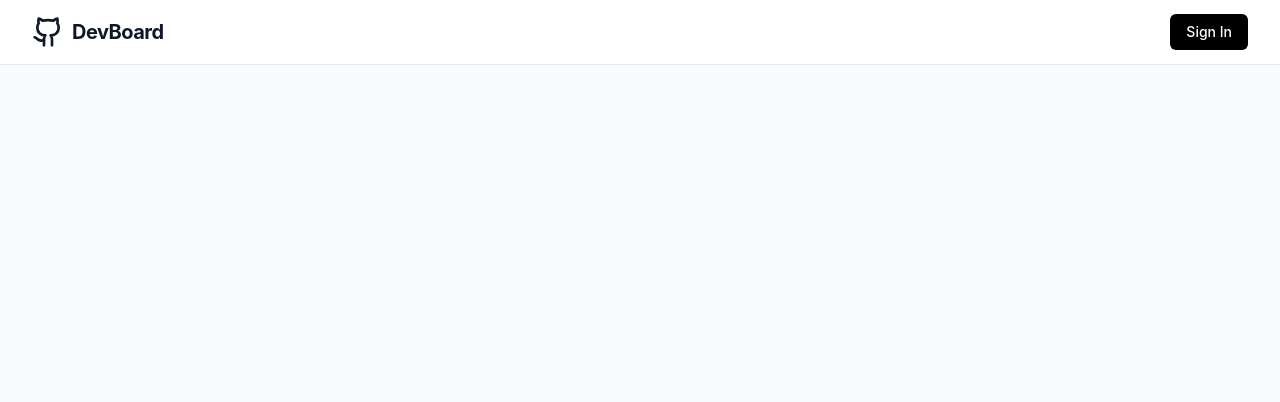
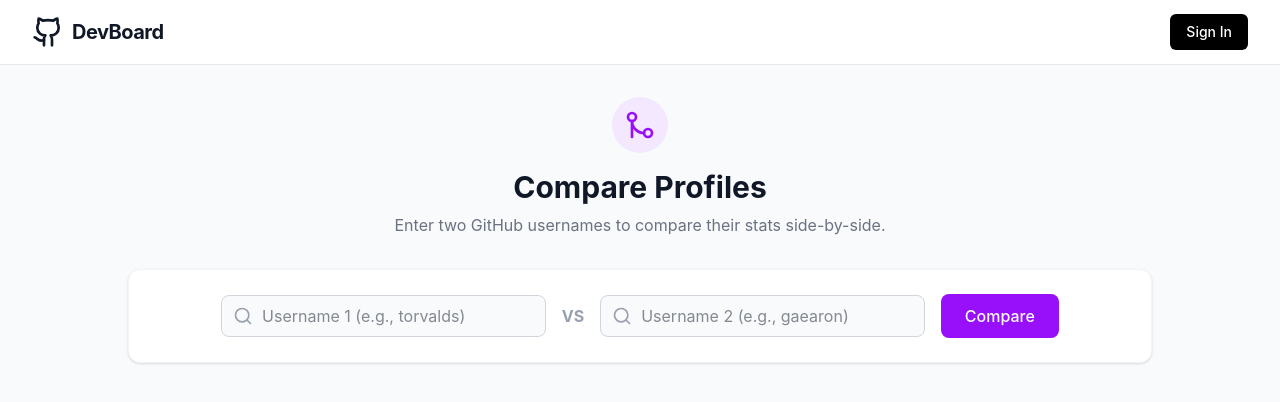
Before and after one commit to Dhanush-CC/Devboard, a React (Vite) app in the folder frontend/: page /compare in a window 1280 px wide. Before the commit this address had no page. Shown: the top 402 px of the page. Built offline with nearby package versions, Linux system fonts and the light colour scheme.

Commit message:
Implemented Compare Profile Feature

```diff
--- a/frontend/src/App.tsx
+++ b/frontend/src/App.tsx
@@ -3,7 +3,8 @@
 import Home from './pages/HomePage';
 import Login from './pages/LoginPage';
 import Dashboard from './pages/Dashboard';
-import SavedProfiles from './pages/SavedProfiles'; // <-- Add this import
+import SavedProfiles from './pages/SavedProfiles';
+import Compare from './pages/ComparePage'; //
 
 function App() {
   return (
@@ -16,7 +17,8 @@
             <Route path="/" element={<Home />} />
             <Route path="/login" element={<Login />} />
             <Route path="/user/:username" element={<Dashboard />} />
-            <Route path="/saved" element={<SavedProfiles />} /> {/* <-- Add this route */}
+            <Route path="/saved" element={<SavedProfiles />} />
+            <Route path="/compare" element={<Compare />} />
           </Routes>
         </main>
       </div>
--- a/frontend/src/components/Navbar.tsx
+++ b/frontend/src/components/Navbar.tsx
@@ -1,5 +1,5 @@
 import { Link, useNavigate } from 'react-router-dom';
-import { LogOut, User, Bookmark } from 'lucide-react'; // <-- Import Bookmark
+import { LogOut, User, Bookmark, GitMerge } from 'lucide-react';
 import { useAuth } from '../context/AuthContext';
 import GithubIcon from './GithubIcon';
 
@@ -17,33 +17,47 @@
       <div className="max-w-7xl mx-auto px-4 sm:px-6 lg:px-8">
         <div className="flex justify-between h-16 items-center">
 
+          {/* Logo / Brand */}
           <Link to="/" className="flex items-center gap-2 text-gray-900 dark:text-white hover:opacity-80 transition-opacity">
             <GithubIcon className="w-8 h-8" />
             <span className="text-xl font-bold tracking-tight">DevBoard</span>
           </Link>
 
+          {/* Right side navigation */}
           <div className="flex items-center gap-4">
             {isAuthenticated ? (
               <>
-                {/* --- NEW SAVED LINK --- */}
+                {/* Compare Link */}
+                <Link
+                  to="/compare"
+                  className="flex items-center gap-1.5 text-sm font-medium text-gray-600 hover:text-purple-600 dark:text-gray-300 dark:hover:text-purple-400 transition-colors"
+                >
+                  <GitMerge className="w-4 h-4" />
+                  <span className="hidden sm:inline">Compare</span>
+                </Link>
+
+                {/* Saved Profiles Link */}
                 <Link
                   to="/saved"
-                  className="flex items-center gap-1.5 text-sm font-medium text-gray-600 hover:text-blue-600 dark:text-gray-300 dark:hover:text-blue-400 transition-colors"
+                  className="flex items-center gap-1.5 text-sm font-medium text-gray-600 hover:text-blue-600 dark:text-gray-300 dark:hover:text-blue-400 transition-colors ml-2"
                 >
                   <Bookmark className="w-4 h-4" />
                   <span className="hidden sm:inline">Saved</span>
                 </Link>
 
-                <div className="h-4 w-px bg-gray-300 dark:bg-gray-600 mx-1 hidden sm:block"></div>
-                {/* ---------------------- */}
+                {/* Divider */}
+                <div className="h-4 w-px bg-gray-300 dark:bg-gray-600 mx-2 hidden sm:block"></div>
 
+                {/* User Info */}
                 <div className="flex items-center gap-2 text-sm font-medium text-gray-700 dark:text-gray-300">
                   <User className="w-5 h-5" />
                   <span>{user?.name}</span>
                 </div>
+
+                {/* Logout Button */}
                 <button
                   onClick={handleLogout}
-                  className="flex items-center gap-2 px-3 py-2 rounded-md text-sm font-medium text-red-600 hover:bg-red-50 dark:hover:bg-red-900/20 transition-colors"
+                  className="flex items-center gap-2 px-3 py-2 rounded-md text-sm font-medium text-red-600 hover:bg-red-50 dark:hover:bg-red-900/20 transition-colors ml-2"
                 >
                   <LogOut className="w-4 h-4" />
                   <span className="hidden sm:inline">Logout</span>
--- /dev/null
+++ b/frontend/src/pages/ComparePage.tsx
@@ -0,0 +1,168 @@
+import { useState } from 'react';
+import { api } from '../services/api';
+import { Loader2, Search, Users, BookMarked, GitMerge } from 'lucide-react';
+import { BarChart, Bar, XAxis, YAxis, CartesianGrid, Tooltip, Legend, ResponsiveContainer } from 'recharts';
+
+export default function Compare() {
+  const [username1, setUsername1] = useState('');
+  const [username2, setUsername2] = useState('');
+
+  const [data1, setData1] = useState<any>(null);
+  const [data2, setData2] = useState<any>(null);
+
+  const [loading, setLoading] = useState(false);
+  const [error, setError] = useState('');
+
+  const handleCompare = async (e: React.FormEvent) => {
+    e.preventDefault();
+    if (!username1.trim() || !username2.trim()) {
+      setError("Please enter both usernames");
+      return;
+    }
+
+    setLoading(true);
+    setError('');
+    setData1(null);
+    setData2(null);
+
+    try {
+      // Fetch both profiles simultaneously for speed
+      const [res1, res2] = await Promise.all([
+        api.get(`/github/${username1.trim()}`),
+        api.get(`/github/${username2.trim()}`)
+      ]);
+
+      setData1(res1.data.data);
+      setData2(res2.data.data);
+    } catch (err: any) {
+      setError(err.response?.data?.message || 'Failed to fetch one or both profiles. Check the usernames.');
+    } finally {
+      setLoading(false);
+    }
+  };
+
+  // Prepare data for the comparison chart
+  const chartData = data1 && data2 ? [
+    {
+      name: 'Followers',
+      [data1.profileData.login]: data1.profileData.followers,
+      [data2.profileData.login]: data2.profileData.followers,
+    },
+    {
+      name: 'Following',
+      [data1.profileData.login]: data1.profileData.following,
+      [data2.profileData.login]: data2.profileData.following,
+    },
+    {
+      name: 'Public Repos',
+      [data1.profileData.login]: data1.profileData.public_repos,
+      [data2.profileData.login]: data2.profileData.public_repos,
+    }
+  ] : [];
+
+  const renderProfileCard = (data: any) => {
+    if (!data) return null;
+    const { profileData } = data;
+    return (
+      <div className="bg-white dark:bg-gray-800 p-6 rounded-xl shadow-sm border border-gray-100 dark:border-gray-700 flex flex-col items-center text-center">
+        <img src={profileData.avatar_url} alt={profileData.login} className="w-24 h-24 rounded-full border-4 border-gray-50 dark:border-gray-700 mb-4" />
+        <h2 className="text-xl font-bold text-gray-900 dark:text-white">{profileData.name || profileData.login}</h2>
+        <a href={profileData.html_url} target="_blank" rel="noreferrer" className="text-blue-500 hover:underline mb-4 text-sm">
+          @{profileData.login}
+        </a>
+        <div className="flex justify-center gap-6 w-full py-4 border-t border-gray-100 dark:border-gray-700 mt-2">
+          <div className="text-center">
+            <span className="block font-bold text-lg text-gray-900 dark:text-white">{profileData.followers}</span>
+            <span className="text-xs text-gray-500 flex items-center gap-1 justify-center"><Users className="w-3 h-3"/> Followers</span>
+          </div>
+          <div className="text-center">
+            <span className="block font-bold text-lg text-gray-900 dark:text-white">{profileData.public_repos}</span>
+            <span className="text-xs text-gray-500 flex items-center gap-1 justify-center"><BookMarked className="w-3 h-3"/> Repos</span>
+          </div>
+        </div>
+      </div>
+    );
+  };
+
+  return (
+    <div className="max-w-5xl mx-auto space-y-8">
+      <div className="text-center">
+        <div className="inline-flex items-center justify-center p-3 bg-purple-100 dark:bg-purple-900/30 rounded-full mb-4">
+          <GitMerge className="w-8 h-8 text-purple-600 dark:text-purple-400" />
+        </div>
+        <h1 className="text-3xl font-bold text-gray-900 dark:text-white mb-2">Compare Profiles</h1>
+        <p className="text-gray-500 dark:text-gray-400">Enter two GitHub usernames to compare their stats side-by-side.</p>
+      </div>
+
+      <form onSubmit={handleCompare} className="flex flex-col md:flex-row gap-4 items-center justify-center bg-white dark:bg-gray-800 p-6 rounded-xl shadow-sm border border-gray-100 dark:border-gray-700">
+        <div className="relative w-full md:w-1/3">
+          <Search className="absolute left-3 top-1/2 -translate-y-1/2 w-5 h-5 text-gray-400" />
+          <input
+            type="text"
+            value={username1}
+            onChange={(e) => setUsername1(e.target.value)}
+            placeholder="Username 1 (e.g., torvalds)"
+            className="w-full pl-10 pr-4 py-2 border border-gray-300 dark:border-gray-600 rounded-lg bg-gray-50 dark:bg-gray-700 text-gray-900 dark:text-white focus:ring-2 focus:ring-purple-500 outline-none"
+            required
+          />
+        </div>
+        <span className="text-gray-400 font-bold hidden md:block">VS</span>
+        <div className="relative w-full md:w-1/3">
+          <Search className="absolute left-3 top-1/2 -translate-y-1/2 w-5 h-5 text-gray-400" />
+          <input
+            type="text"
+            value={username2}
+            onChange={(e) => setUsername2(e.target.value)}
+            placeholder="Username 2 (e.g., gaearon)"
+            className="w-full pl-10 pr-4 py-2 border border-gray-300 dark:border-gray-600 rounded-lg bg-gray-50 dark:bg-gray-700 text-gray-900 dark:text-white focus:ring-2 focus:ring-purple-500 outline-none"
+            required
+          />
+        </div>
+        <button
+          type="submit"
+          disabled={loading}
+          className="w-full md:w-auto px-6 py-2.5 bg-purple-600 hover:bg-purple-700 text-white font-medium rounded-lg transition-colors flex items-center justify-center gap-2"
+        >
+          {loading ? <Loader2 className="w-5 h-5 animate-spin" /> : 'Compare'}
+        </button>
+      </form>
+
+      {error && (
+        <div className="p-4 bg-red-50 text-red-700 dark:bg-red-900/30 dark:text-red-400 text-center rounded-lg border border-red-200 dark:border-red-800">
+          {error}
+        </div>
+      )}
+
+      {data1 && data2 && (
+        <div className="space-y-8 animate-in fade-in slide-in-from-bottom-4 duration-500">
+          {/* Profile Cards Side-by-Side */}
+          <div className="grid grid-cols-1 md:grid-cols-2 gap-6">
+            {renderProfileCard(data1)}
+            {renderProfileCard(data2)}
+          </div>
+
+          {/* Comparison Bar Chart */}
+          <div className="bg-white dark:bg-gray-800 p-6 rounded-xl shadow-sm border border-gray-100 dark:border-gray-700">
+            <h3 className="text-lg font-bold text-gray-900 dark:text-white mb-6 text-center">Head-to-Head Stats</h3>
+            <div className="h-80 w-full">
+              <ResponsiveContainer width="100%" height="100%">
+                <BarChart data={chartData} margin={{ top: 20, right: 30, left: 20, bottom: 5 }}>
+                  <CartesianGrid strokeDasharray="3 3" stroke="#374151" opacity={0.2} />
+                  <XAxis dataKey="name" stroke="#6B7280" />
+                  <YAxis stroke="#6B7280" />
+                  <Tooltip
+                    contentStyle={{ backgroundColor: '#1F2937', borderColor: '#374151', color: '#F3F4F6' }}
+                    itemStyle={{ color: '#E5E7EB' }}
+                  />
+                  <Legend />
+                  <Bar dataKey={data1.profileData.login} fill="#8B5CF6" radius={[4, 4, 0, 0]} />
+                  <Bar dataKey={data2.profileData.login} fill="#3B82F6" radius={[4, 4, 0, 0]} />
+                </BarChart>
+              </ResponsiveContainer>
+            </div>
+          </div>
+        </div>
+      )}
+    </div>
+  );
+}
```
